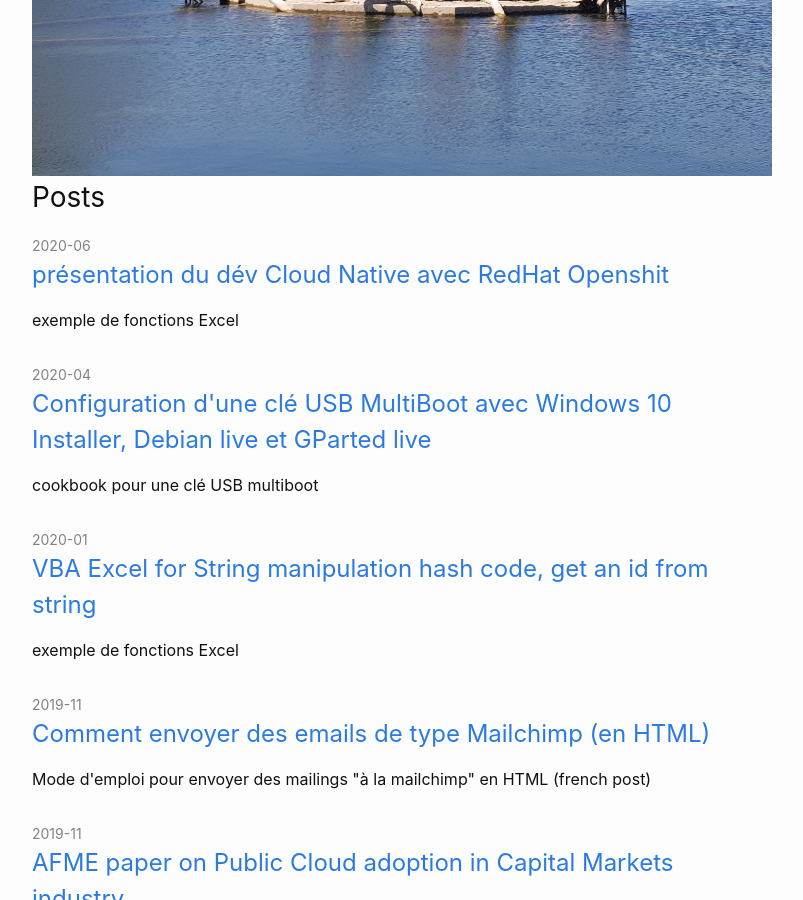
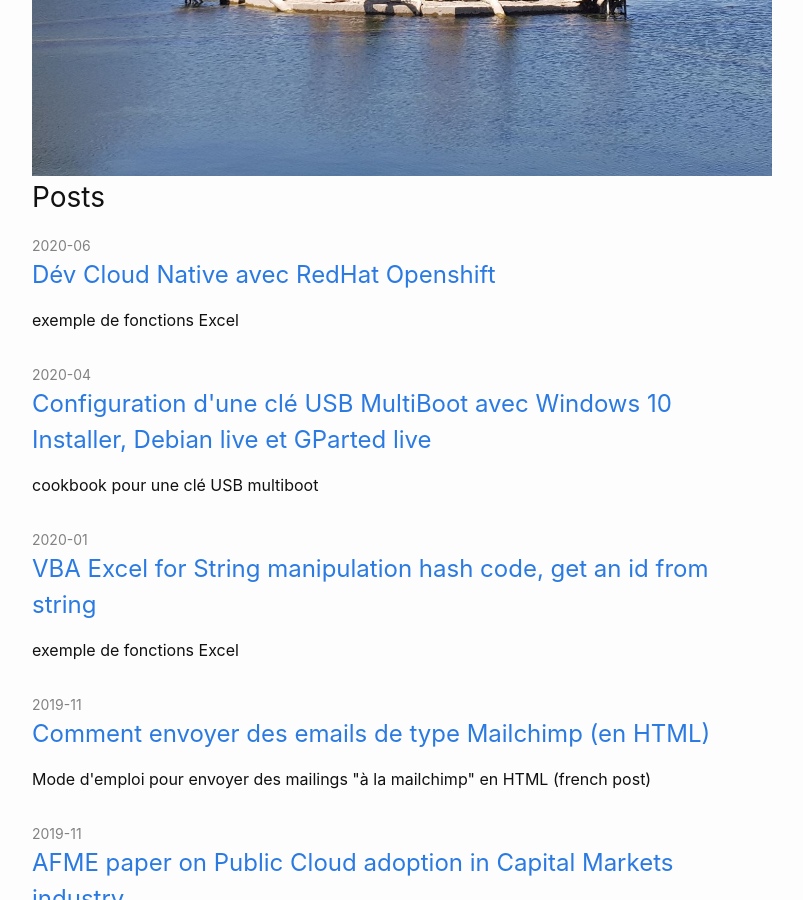
Before and after one commit to gcompagnon/gcompagnon.github.io, a Jekyll site: the page built from index.html, in a window 1280 px wide and 900 px high, scrolled down 471 px. Shown: the whole window, without its empty margins (238-1041 px from the left). Built offline with Jekyll 4.4.1, drawn with Linux system fonts in a browser that asks for light colours; the list of posts is cut into pages by our own code; comment, search, counter and statistics services are not loaded.

Commit message:
ch title

```diff
--- a/_posts/2020-06-25-Openshift.md
+++ b/_posts/2020-06-25-Openshift.md
@@ -1,6 +1,6 @@
 ---
 layout: post
-title: "présentation du dév Cloud Native avec RedHat Openshit"
+title: "Dév Cloud Native avec RedHat Openshift"
 categories: notes openshift
 output:
   html_document:
```
